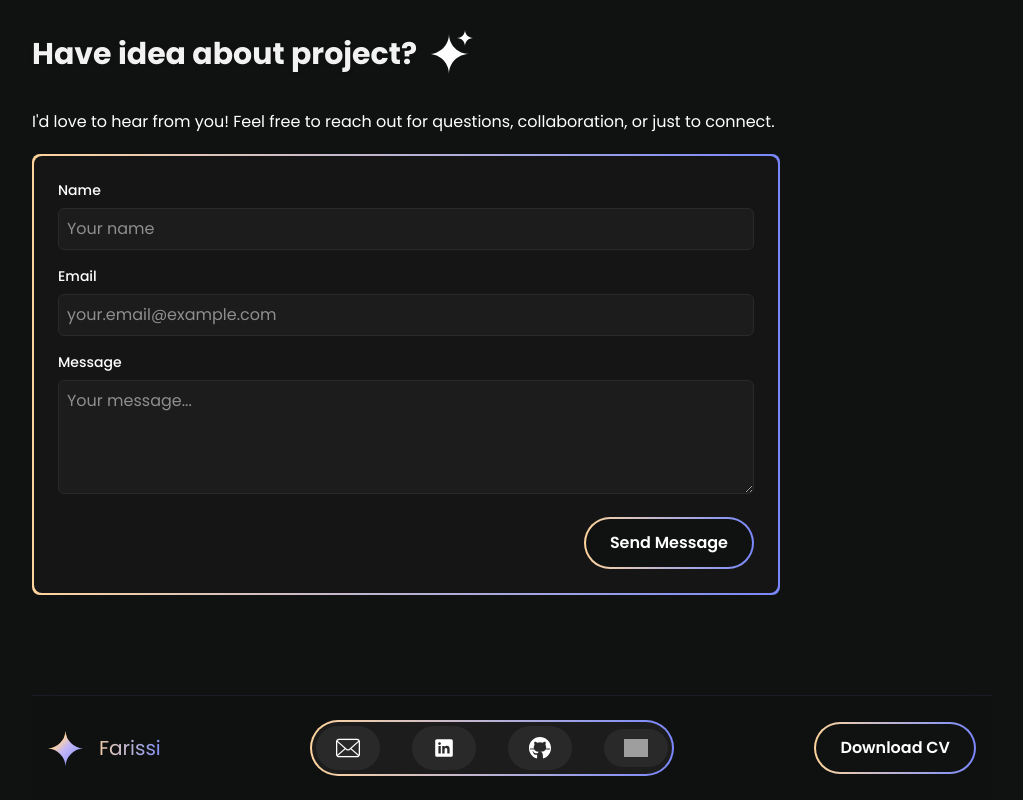
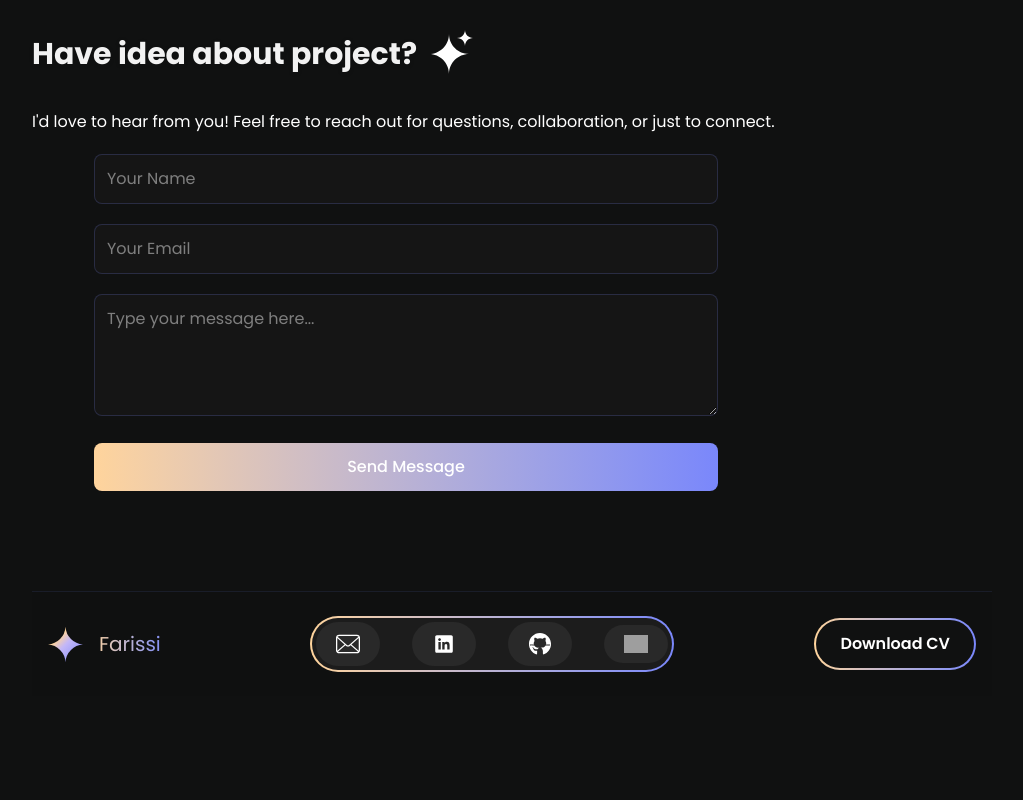
Before and after one commit to Still-Maintainance/Portfolio-2.0, a React (Vite) app: page / in a window 1280 px wide. Shown: the part 6362-7162 px from the top of the page, without its empty margins (128-1151 px from the left). After the commit the page ends 7058 px from the top, so only its background shows below. Built offline with nearby package versions, Linux system fonts and the light colour scheme; grey boxes are pictures that could not be loaded.

Commit message:
feat: implement ContactForm component; add form handling, validation, and submission feedback for improved user interaction

```diff
--- a/index.html
+++ b/index.html
@@ -15,6 +15,11 @@
   </head>
   <body class="text-white font-(Poppins, sans-serif) bg-[#101111]">
     <div id="root"></div>
+    <form name="contact" netlify netlify-honeypot="bot-field" hidden>
+      <input type="text" name="name" />
+      <input type="email" name="email" />
+      <textarea name="message"></textarea>
+    </form>
     <script type="module" src="/src/main.jsx"></script>
   </body>
 </html>
--- a/src/ContactForm.jsx
+++ b/src/ContactForm.jsx
@@ -1,57 +1,121 @@
+import { useState } from 'react';
+import { motion } from 'framer-motion';
 
-const ContactForm = () => {
+export default function ContactForm() {
+  const [formState, setFormState] = useState({
+    name: '',
+    email: '',
+    message: ''
+  });
+  const [isSubmitting, setIsSubmitting] = useState(false);
+  const [submitStatus, setSubmitStatus] = useState(null);
+
+  const handleSubmit = async (e) => {
+    e.preventDefault();
+    setIsSubmitting(true);
+
+    try {
+      const response = await fetch('/', {
+        method: 'POST',
+        headers: {
+          'Content-Type': 'application/x-www-form-urlencoded'
+        },
+        body: encode({
+          'form-name': 'contact',
+          ...formState
+        })
+      });
+
+      if (response.ok) {
+        setSubmitStatus('success');
+        setFormState({ name: '', email: '', message: '' });
+      } else {
+        setSubmitStatus('error');
+      }
+    } catch (error) {
+      setSubmitStatus('error');
+      console.error('Form submission error:', error);
+    }
+
+    setIsSubmitting(false);
+  };
+
+  const encode = (data) => {
+    return Object.keys(data)
+      .map(key => encodeURIComponent(key) + "=" + encodeURIComponent(data[key]))
+      .join("&");
+  };
+
   return (
-    <div className="relative rounded-lg bg-gradient-to-r from-[#FFD49C] to-[#7A87FB] p-[2px]">
-      <form className="rounded-lg bg-[#151515] p-6 space-y-4">
-        <div className="space-y-2">
-          <label htmlFor="name" className="block text-sm font-medium">
-            Name
-          </label>
+    <motion.form
+      name="contact"
+      method="POST"
+      data-netlify="true"
+      onSubmit={handleSubmit}
+      className="space-y-2 sm:space-y-5 w-full max-w-2xl mx-auto px-4 sm:px-6"
+      initial={{ opacity: 0, y: 20 }}
+      whileInView={{ opacity: 1, y: 0 }}
+      transition={{ duration: 0.5 }}
+    >
+      <input type="hidden" name="form-name" value="contact" />
+
       <input
         type="text"
-            id="name"
-            className="w-full rounded-md bg-[#1C1C1C] p-2 border border-[#292929] focus:border-[#7A87FB] focus:outline-none"
-            placeholder="Your name"
+        name="name"
+        value={formState.name}
+        onChange={(e) => setFormState({...formState, name: e.target.value})}
+        placeholder="Your Name"
+        required
+        className="w-full p-2.5 sm:p-3 text-sm sm:text-base bg-[#151515] rounded-lg border border-[#7A87FB]/20 focus:border-[#7A87FB] outline-none transition-colors text-white/90"
       />
-        </div>
 
-        <div className="space-y-2">
-          <label htmlFor="email" className="block text-sm font-medium">
-            Email
-          </label>
       <input
         type="email"
-            id="email"
-            className="w-full rounded-md bg-[#1C1C1C] p-2 border border-[#292929] focus:border-[#7A87FB] focus:outline-none"
-            placeholder="your.email@example.com"
+        name="email"
+        value={formState.email}
+        onChange={(e) => setFormState({...formState, email: e.target.value})}
+        placeholder="Your Email"
+        required
+        className="w-full p-2.5 sm:p-3 text-sm sm:text-base bg-[#151515] rounded-lg border border-[#7A87FB]/20 focus:border-[#7A87FB] outline-none transition-colors text-white/90"
       />
-        </div>
 
-        <div className="space-y-2">
-          <label htmlFor="message" className="block text-sm font-medium">
-            Message
-          </label>
       <textarea
-            id="message"
-            rows={4}
-            className="w-full rounded-md bg-[#1C1C1C] p-2 border border-[#292929] focus:border-[#7A87FB] focus:outline-none"
-            placeholder="Your message..."
+        name="message"
+        value={formState.message}
+        onChange={(e) => setFormState({...formState, message: e.target.value})}
+        placeholder="Type your message here..."
+        required
+        rows="4"
+        className="w-full p-2.5 sm:p-3 text-sm sm:text-base bg-[#151515] rounded-lg border border-[#7A87FB]/20 focus:border-[#7A87FB] outline-none transition-colors text-white/90 resize-y min-h-[100px]"
       />
-        </div>
 
-        <div className="flex justify-end">
-          <div className="group relative rounded-full bg-gradient-to-r from-[#FFD49C] to-[#7A87FB] p-[2px] transition-all duration-300 hover:shadow-lg hover:shadow-[#7A87FB]/50">
       <button
         type="submit"
-              className="cursor-pointer rounded-full bg-[#101111] from-[#7A87FB] to-[#FFD49C] p-3 px-6 font-semibold text-white group-hover:bg-gradient-to-r"
+        disabled={isSubmitting}
+        className="w-full py-2.5 sm:py-3 px-4 sm:px-6 bg-gradient-to-r from-[#FFD49C] to-[#7A87FB] rounded-lg font-medium text-sm sm:text-base text-white hover:opacity-90 transition-opacity disabled:opacity-50 disabled:cursor-not-allowed"
       >
-              Send Message
+        {isSubmitting ? 'Sending...' : 'Send Message'}
       </button>
-          </div>
-        </div>
-      </form>
-    </div>
+
+      {submitStatus === 'success' && (
+        <motion.p
+          initial={{ opacity: 0 }}
+          animate={{ opacity: 1 }}
+          className="text-sm sm:text-base text-green-400 text-center mt-4"
+        >
+          Message sent successfully!
+        </motion.p>
+      )}
+
+      {submitStatus === 'error' && (
+        <motion.p
+          initial={{ opacity: 0 }}
+          animate={{ opacity: 1 }}
+          className="text-sm sm:text-base text-red-400 text-center mt-4"
+        >
+          Failed to send message. Please try again.
+        </motion.p>
+      )}
+    </motion.form>
   );
-};
-
-export default ContactForm;
+}
```
Lines whose indentation alone changed are shown as unchanged.
